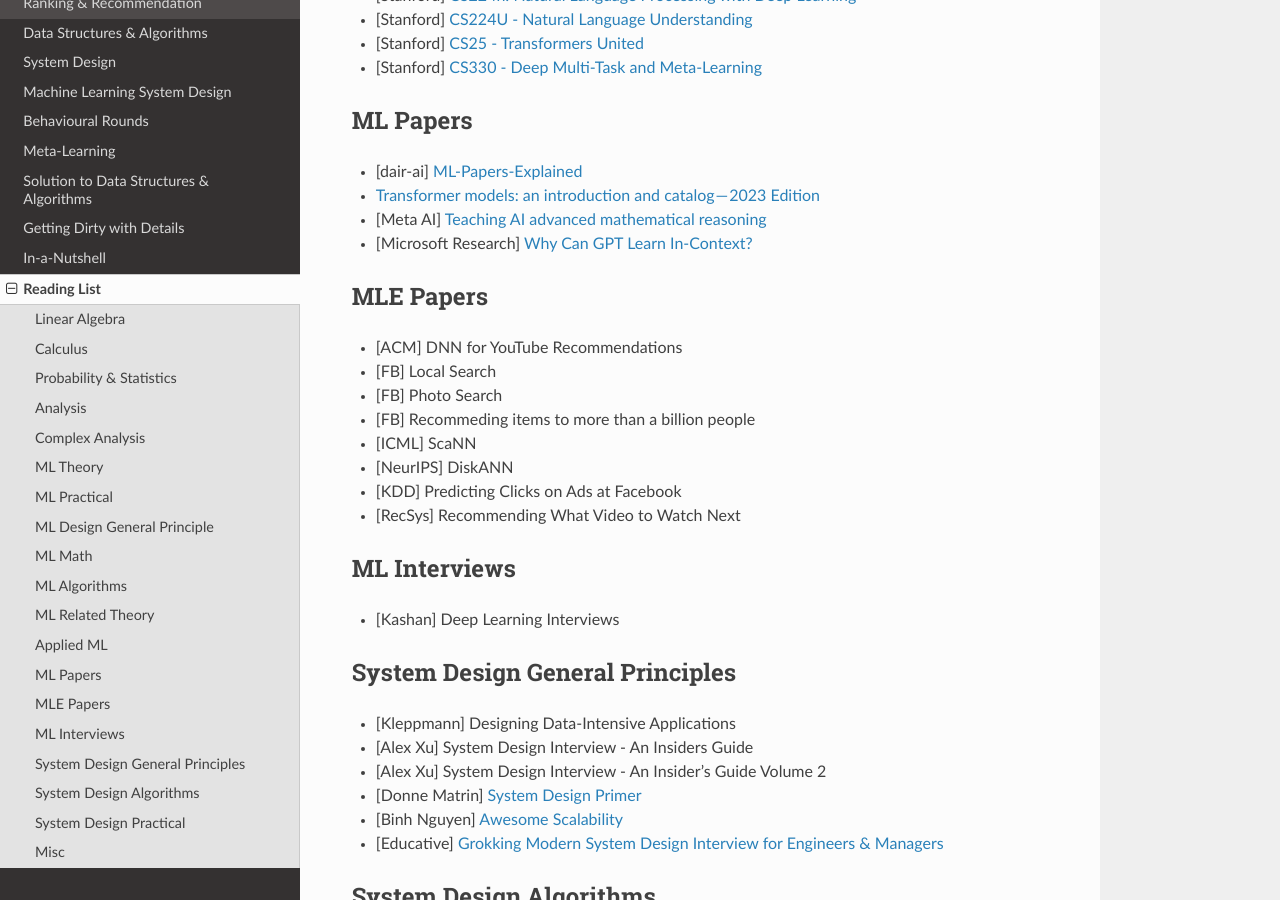
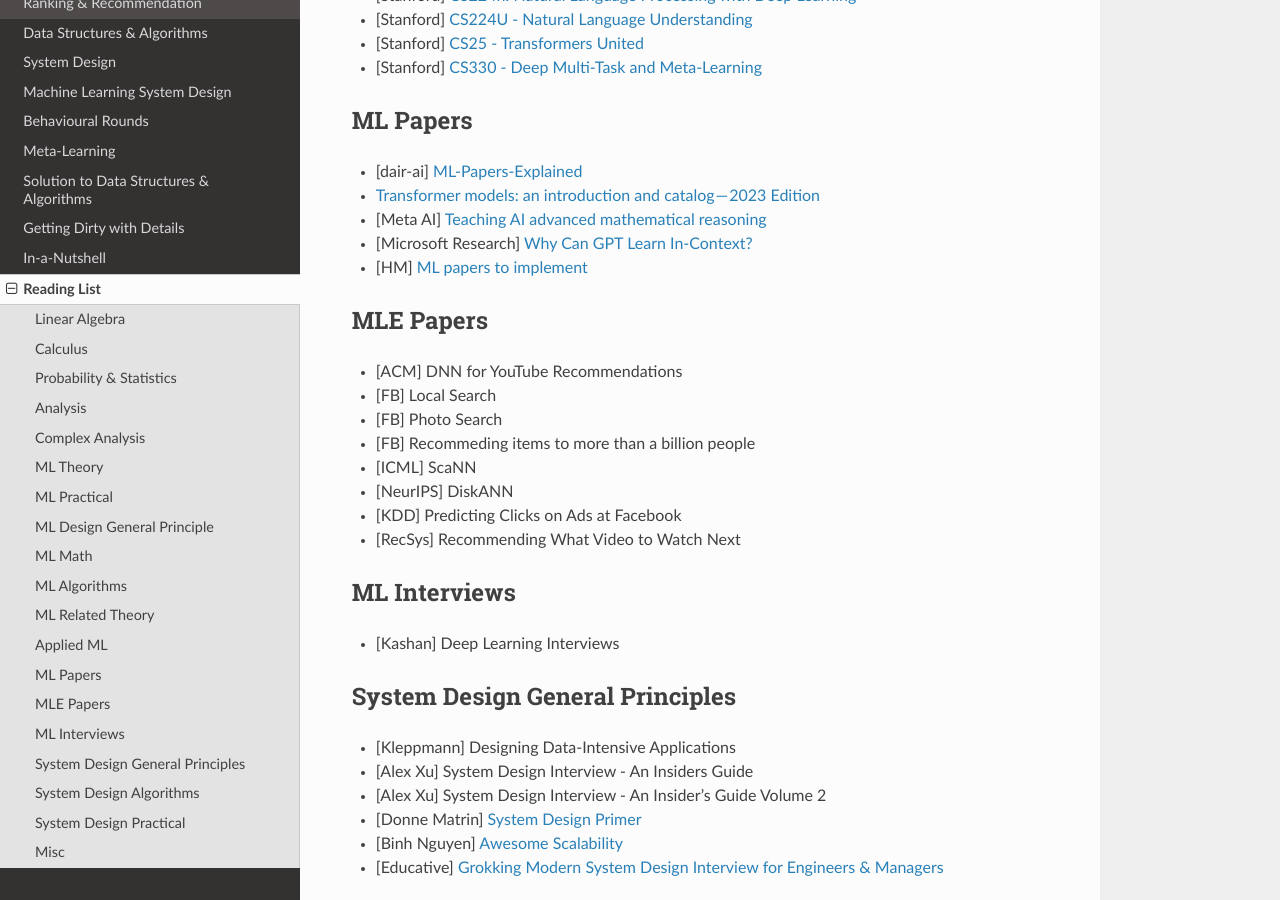
Before and after one commit to uselesstechjunks/leetcode, a Sphinx documentation site: the page built from docs/source/readlist.rst, in a window 1280 px wide and 900 px high, scrolled down 2384 px. Built offline with Sphinx 7.4.7 and the Read the Docs theme 2.0.0, drawn with Linux system fonts in a browser that asks for light colours; part of the change alters nothing that is shown.

Commit message:
Update readlist.rst

```diff
--- a/docs/source/readlist.rst
+++ b/docs/source/readlist.rst
@@ -48,7 +48,7 @@ ML Theory
 ML Practical
 ***********************************
 
-* [Andrej Karpathy] `Neural Networks: Zero to Hero <https://www.youtube.com/playlist?list=PLAqhIrjkxbuWI23v9cThsA9GvCAUhRvKZ>`_
+* [Andrej Karpathy] `Neural Networks: Zero to Hero <https://karpathy.ai/zero-to-hero.html>`_
 * `pytorch-internals <http://blog.ezyang.com/2019/05/pytorch-internals/>`_
 * https://forums.fast.ai/t/diving-deep-into-pytorch/39470
 * [Stevens] `Deep Learning with PyTorch <https://www.manning.com/books/deep-learning-with-pytorch>`_
@@ -118,6 +118,7 @@ ML Papers
 * `Transformer models: an introduction and catalog — 2023 Edition <https://amatriain.net/blog/transformer-models-an-introduction-and-catalog-2d1e9039f376/>`_
 * [Meta AI] `Teaching AI advanced mathematical reasoning <https://ai.facebook.com/blog/ai-math-theorem-proving/?utm_campaign=evergreen&utm_source=linkedin&utm_medium=organic_social&utm_content=blog>`_
 * [Microsoft Research] `Why Can GPT Learn In-Context? <https://arxiv.org/pdf/2212.10559v2.pdf>`_
+* [HM] `ML papers to implement <https://news.ycombinator.com/item?id=34503362>`_
 
 MLE Papers
 ***********************************
```
